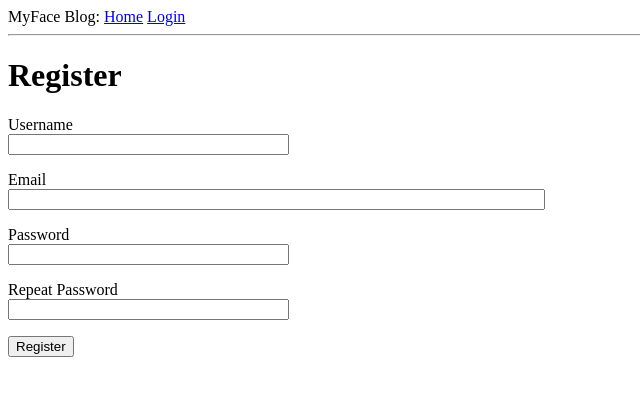
After one commit to shoetube/FlaskTutorial, a Flask app: page /register in a window 1280 px wide. The commit adds this page. Shown: the top 396 px of the page, without its empty margins (0-640 px from the left). Run offline with Flask 2, Linux system fonts and the light colour scheme.

Commit message:
Complete chapter 4: User login

```diff
--- a/app/__init__.py
+++ b/app/__init__.py
@@ -2,10 +2,13 @@ from flask import Flask
 from config import Config
 from flask_sqlalchemy import SQLAlchemy
 from flask_migrate import Migrate
+from flask_login import LoginManager
 
 app = Flask(__name__)
 app.config.from_object(Config)
 db = SQLAlchemy(app)
 migrate = Migrate(app, db)
+login = LoginManager(app)
+login.login_view = 'login'
 
 from app import routes, models
--- a/app/forms.py
+++ b/app/forms.py
@@ -3,10 +3,33 @@ from wtforms import StringField
 from wtforms import PasswordField
 from wtforms import BooleanField
 from wtforms import SubmitField
+from wtforms.validators import ValidationError
 from wtforms.validators import DataRequired
+from wtforms.validators import Email
+from wtforms.validators import EqualTo
+from app.models import User
 
 class LoginForm(FlaskForm):
     username = StringField('Username', validators=[DataRequired()])
     password = PasswordField('Password', validators=[DataRequired()])
     remember_me = BooleanField('Remember Me')
     submit = SubmitField('Sign In')
+
+class RegistrationForm(FlaskForm):
+    username = StringField('Username', validators=[DataRequired()])
+    email = StringField('Email', validators=[DataRequired(), Email()])
+    password = PasswordField('Password', validators=[DataRequired()])
+    password2 = PasswordField('Repeat Password',
+            validators=[DataRequired(), EqualTo('password')])
+    submit = SubmitField('Register')
+
+    def validate_username(self, username):
+        user = User.query.filter_by(username=username.data).first()
+        if user is not None:
+            raise ValidationError('Please use a different username.')
+
+    def validate_email(self, email):
+        user = User.query.filter_by(email=email.data).first()
+        if user is not None:
+            raise ValidationError(
+                    'Please use a different email address.')
--- a/app/routes.py
+++ b/app/routes.py
@@ -2,11 +2,22 @@ from flask import render_template
 from flask import flash
 from flask import redirect
 from flask import url_for
+from flask import request
+from flask_login import current_user
+from flask_login import login_user
+from flask_login import logout_user
+from flask_login import login_required
+from werkzeug.urls import url_parse
 from app import app
+from app import db
 from app.forms import LoginForm
+from app.forms import RegistrationForm
+from app.models import User
+
 
 @app.route('/')
 @app.route('/index')
+@login_required
 def index():
     user = {'username': 'Scott'}
     posts = [
@@ -20,13 +31,51 @@ def index():
         }
     ]
     return render_template(
-        'index.html', title='Home', user=user, posts=posts)
+        'index.html', title='Home Page', posts=posts)
+
 
 @app.route('/login', methods=['GET', 'POST'])
 def login():
+
+    # If logged in user navigates to login page, forward to /index
+    if current_user.is_authenticated:
+        return redirect(url_for('index'))
     form = LoginForm()
     if form.validate_on_submit():
-        flash('Login requested for user {}, remember_me{}'.format(
-            form.username.data, form.remember_me.data))
+        user = User.query.filter_by(username=form.username.data).first()
+
+        # IF user name does not exist or password does not match,
+        #   print error and return to login prompt
+        if user is None or not user.check_password(form.password.data):
+            flash('Invalid username or password')
+            return redirect(url_for('login'))
+
+        login_user(user, remember=form.remember_me.data)
+        next_page = request.args.get('next')
+
+        if not next_page or url_parse(next_page).netloc != '':
+            next_page = url_for('index')
+
         return redirect(url_for('index'))
     return render_template('login.html', title='Sign In', form=form)
+
+
+@app.route('/logout')
+def logout():
+    logout_user()
+    return redirect(url_for('index'))
+
+
+@app.route('/register', methods=['GET', 'POST'])
+def register():
+    if current_user.is_authenticated:
+        return redirect(url_for('index'))
+    form = RegistrationForm()
+    if form.validate_on_submit():
+        user = User(username=form.username.data, email=form.email.data)
+        user.set_password(form.password.data)
+        db.session.add(user)
+        db.session.commit()
+        flash('Congratulations, you are now a registered user!')
+        return redirect(url_for('login'))
+    return render_template('register.html', title='Register', form=form)
--- a/app/templates/base.html
+++ b/app/templates/base.html
@@ -10,7 +10,11 @@
         <div>
             MyFace Blog:
             <a href="{{ url_for('index') }}">Home</a>
+            {% if current_user.is_anonymous %}
             <a href="{{ url_for('login') }}">Login</a>
+            {% else %}
+            <a href="{{ url_for('logout') }}">Logout</a>
+            {% endif %}
         </div>
         <hr>
         {% with messages = get_flashed_messages() %}
--- a/app/templates/index.html
+++ b/app/templates/index.html
@@ -1,7 +1,7 @@
 {% extends "base.html" %}
 
 {% block content %}
-    <h1>Hello, {{ user.username }}!</h1>
+    <h1>Hello, {{ current_user.username }}!</h1>
     {% for post in posts %}
     <div>
         <p>
--- a/app/templates/login.html
+++ b/app/templates/login.html
@@ -21,4 +21,7 @@
         <p>{{ form.remember_me() }} {{ form.remember_me.label }}</p>
         <p>{{ form.submit() }}</p>
     </form>
+    <p>New User?
+        <a href="{{ url_for('register') }}">click to register!</a>
+    </p>
 {% endblock %}
--- /dev/null
+++ b/app/templates/register.html
@@ -0,0 +1,37 @@
+{% extends "base.html" %}
+
+{% block content %}
+    <h1>Register</h1>
+    <form action="" method="post">
+        {{ form.hidden_tag() }}
+        <p>
+            {{ form.username.label }}<br>
+            {{ form.username(size=32) }}<br>
+            {% for error in form.username.errors %}
+            <span style="color: red;">[{{ error }}]</span>
+            {% endfor %}
+        </p>
+        <p>
+            {{ form.email.label }}<br>
+            {{ form.email(size=64) }}<br>
+            {% for error in form.email.errors %}
+            <span style="color: red;">[{{ error }}]</span>
+            {% endfor %}
+        </p>
+        <p>
+            {{ form.password.label }}<br>
+            {{ form.password(size=32) }}<br>
+            {% for error in form.password.errors %}
+            <span style="color: red;">[{{ error }}]</span>
+            {% endfor %}
+        </p>
+        <p>
+            {{ form.password2.label }}<br>
+            {{ form.password2(size=32) }}<br>
+            {% for error in form.password2.errors %}
+            <span style="color: red;">[{{ error }}]</span>
+            {% endfor %}
+        </p>
+        <p>{{ form.submit() }}</p>
+    </form>
+{% endblock %}
```
Also changed, not shown: app/models.py (+15 -2 lines), README.txt, app.db.
